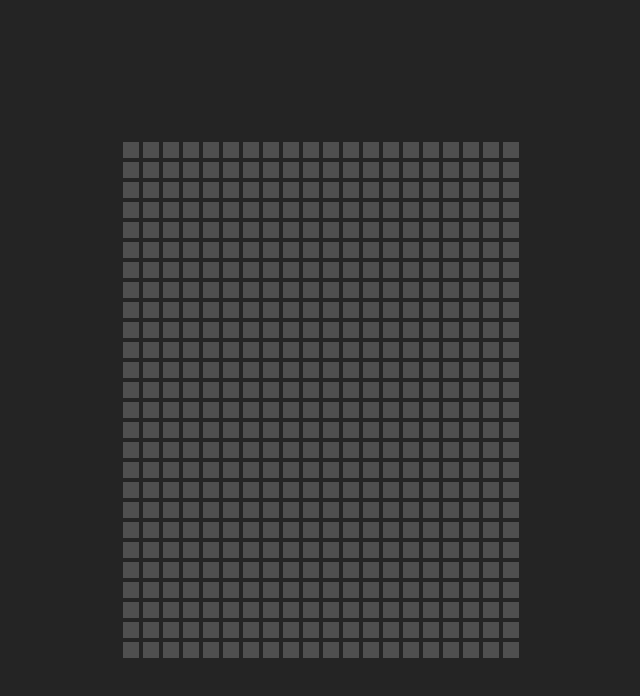
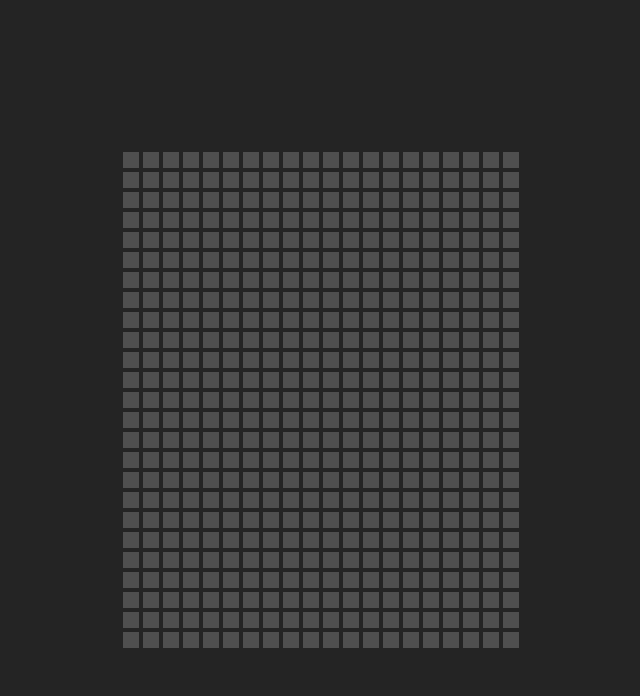
Before and after one commit to aryanamdev/hover-lights, a plain HTML site: page index.html in a window 1280 px wide. Shown: the whole page, without its empty margins (319-959 px from the left). Drawn offline with Linux system fonts and the light colour scheme.

Commit message:
changes in script

```diff
--- a/index.html
+++ b/index.html
@@ -11,32 +11,8 @@
 </head>
 
 <body>
+
     <div class="container">
-        <div class="square"></div>
-        <div class="square"></div>
-        <div class="square"></div>
-        <div class="square"></div>
-        <div class="square"></div>
-        <div class="square"></div>
-        <div class="square"></div>
-        <div class="square"></div>
-        <div class="square"></div>
-        <div class="square"></div>
-        <div class="square"></div>
-        <div class="square"></div>
-        <div class="square"></div>
-        <div class="square"></div>
-        <div class="square"></div>
-        <div class="square"></div>
-        <div class="square"></div>
-        <div class="square"></div>
-        <div class="square"></div>
-        <div class="square"></div>
-        <div class="square"></div>
-        <div class="square"></div>
-        <div class="square"></div>
-        <div class="square"></div>
-        <div class="square"></div>
     </div>
 </body>
 
--- a/index.js
+++ b/index.js
@@ -1,5 +1,5 @@
 let container = document.querySelector(".container");
-let squares = 560 - 65;
+let squares = 560 - 60;
 
 for (let i = 0; i < squares; i++) {
   let square = document.createElement("div");
```
